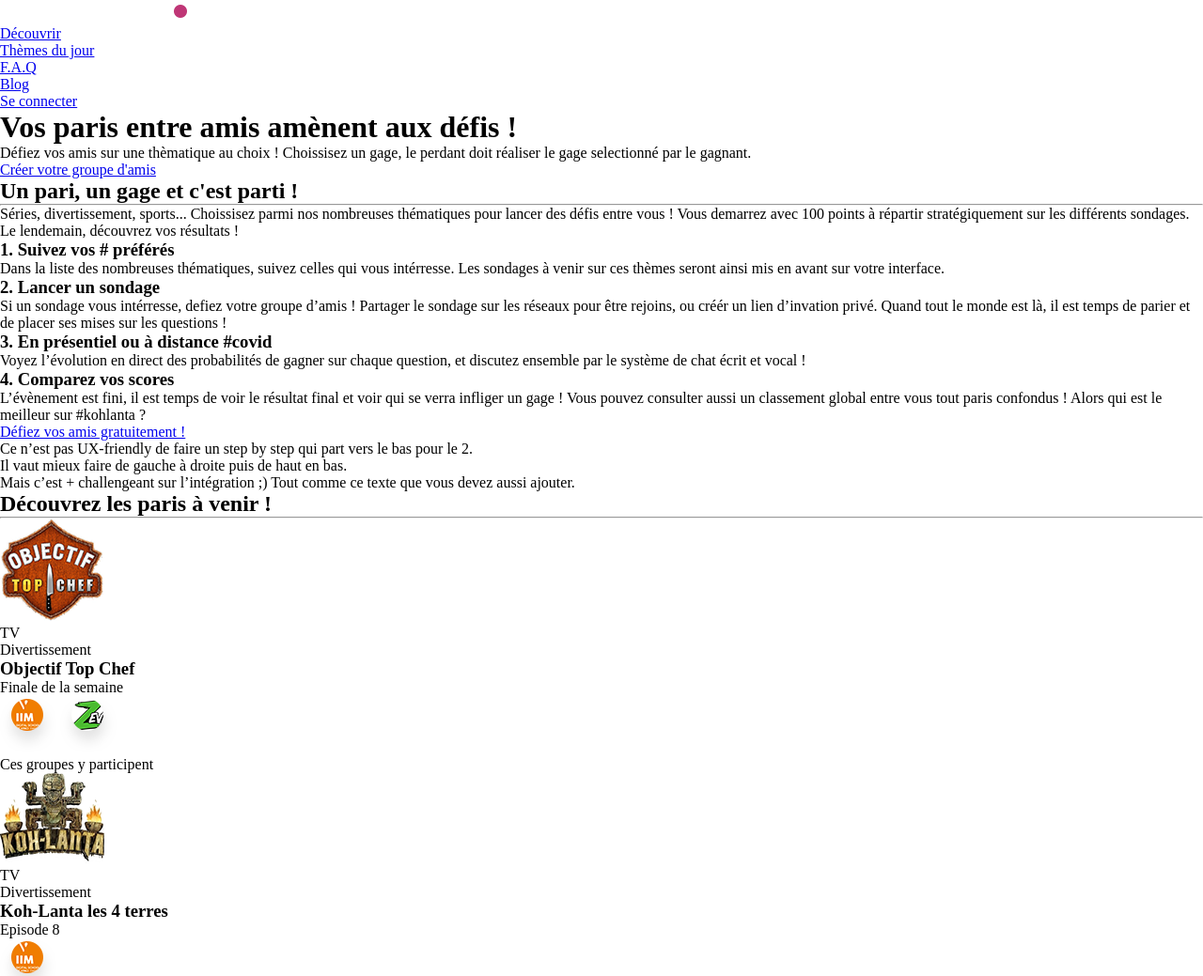
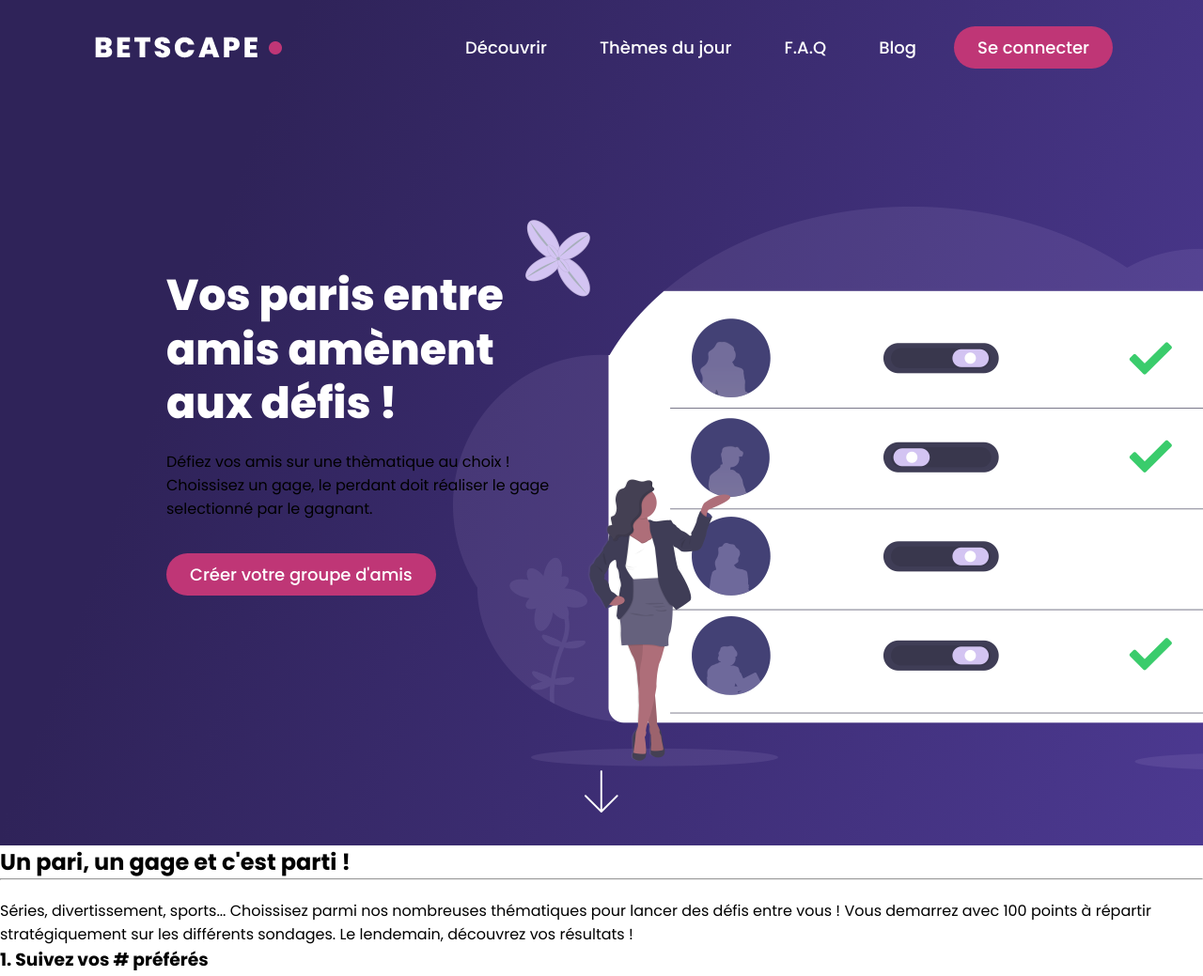
Before and after one commit to IIM-Creative-Technology/integration-web-TheMadSandman, a plain HTML site: page Fil-rouge-noté/index.html in a window 1280 px wide. Shown: the top 1039 px of the page at 94% size. Drawn offline with Linux system fonts and the light colour scheme.

Commit message:
Creation du style du header

```diff
--- a/Fil-rouge-noté/css/style.css
+++ b/Fil-rouge-noté/css/style.css
@@ -11,4 +11,115 @@
     --dark-blue-grey: #2f2359;
     --blueberry: #4c3991;
     --lavender: #d3c4f2;
+    --gradient-bottom: linear-gradient(180deg, var(--blueberry) 0%, var(--dark-blue-grey) 100%);
+    --gradient-angled: linear-gradient(290deg, var(--blueberry) 0%, var(--dark-blue-grey) 80%);
 }
+
+body {
+    font-family: 'Poppins', sans-serif;
+}
+
+/* ---- HEADER ---- */
+header {
+    width: 100%;
+    height: 900px;
+    background: url(../Fil\ rouge\ -\ Intégration-assets/header.png) no-repeat right bottom 80px, var(--gradient-angled);
+    display: flex;
+        flex-flow: column nowrap;
+        justify-content: space-between;
+        align-items: center;
+}
+.headerBar {
+    width: 85%;
+    height: 100px;
+    margin: 0 auto;
+    display: flex;
+        flex-flow: row nowrap;
+        justify-content: flex-end;
+        align-items: center;
+}
+
+/* Logo */
+.mainLogo {
+    padding: 5px;
+    margin-right: auto;
+    display: flex;
+    align-items: center;
+}
+.mainLogo img {
+    height: 23px;
+    width: auto;
+}
+
+/* Nav */
+header nav {
+    height: 100%;
+    flex: 0 1 500px;
+    margin-right: 30px;
+}
+header ul {
+    height: 100%;
+    width: 100%;
+    display: flex;
+        flex-flow: row nowrap;
+        justify-content: space-between;
+        align-items: center;
+    list-style: none;
+}
+header nav a {
+    text-decoration: none;
+    font-size: 18px;
+    font-weight: 500;
+    color: white;
+    padding: 0 10px;
+}
+header nav a:hover {
+    border-bottom: solid 2px white;
+}
+
+/* Pink button */
+.pinkButton {
+    background-color: var(--dark-pink);
+    font-weight: 500;
+    color: white;
+    padding: 9px 25px;
+    border-radius: 50px;
+    text-decoration: none;
+}
+header .pinkButton {
+    font-size: 18px;
+}
+
+/* nav content */
+header .contentContainer {
+    width: 33%;
+    height: auto;
+    display: flex;
+        flex-flow: column nowrap;
+        justify-content: center;
+        align-items: flex-start;
+    margin-left: 177px;
+    align-self: flex-start;
+}
+h1 {
+    font-size: 46px;
+    font-weight: 800;
+    line-height: 1.25;
+    color: white;
+}
+.contentContainer p {
+    margin-top: 20px;
+}
+.contentContainer a {
+    margin-top: 35px;
+}
+
+.arrow {
+    height: 45px;
+    width: 36px;
+    display: block;
+    background-image: url(../Fil\ rouge\ -\ Intégration-assets/down-arrow.png);
+    background-size: contain;
+    background-repeat: no-repeat;
+    margin-bottom: 35px;
+}
--- a/Fil-rouge-noté/index.html
+++ b/Fil-rouge-noté/index.html
@@ -10,7 +10,7 @@
 <body>
     <header>
         <div class="headerBar">
-            <a href="#"><img src="Fil rouge - Intégration-assets\BETSCAPE.png" alt="Logo Betscape"></a>
+            <a href="#" class="mainLogo"><img src="Fil rouge - Intégration-assets\BETSCAPE.png" alt="Logo Betscape"></a>
             <nav>
                 <ul>
                     <li><a href="#">Découvrir</a></li>
@@ -26,9 +26,10 @@
             <p>Défiez vos amis sur une thèmatique au choix ! Choissisez un gage, le perdant doit réaliser le gage selectionné par le gagnant.</p>
             <a href="#" class="pinkButton">Créer votre groupe d'amis</a>
         </div>
+        <a href="#AncreArrow" class="arrow"></a>
     </header>
     <main>
-        <article>
+        <article id="AncreArrow">
             <div class="contentContainer">
                 <h2>Un pari, un gage et c'est parti !</h2>
                 <hr>
```
